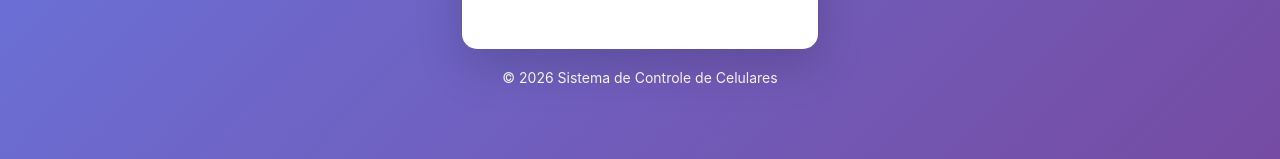
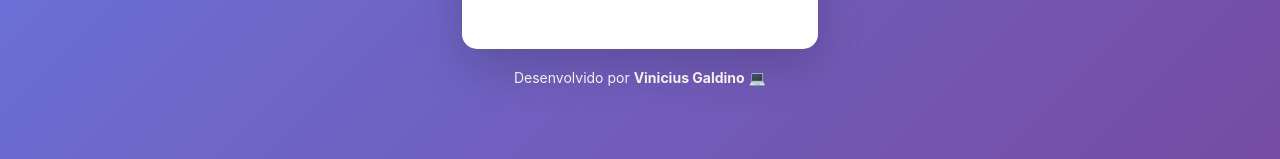
Before and after one commit to vgnzo/Sistema-controle-celulares, a React (Create React App) app in the folder frontend/: page / in a window 1280 px wide. Shown: the part 629-788 px from the top of the page. Built offline with nearby package versions, Linux system fonts and the light colour scheme.

Commit message:
feat: Adicionar créditos no rodapé do login

```diff
--- a/frontend/src/pages/Login.js
+++ b/frontend/src/pages/Login.js
@@ -148,12 +148,12 @@ setErro('');
               </div>
             </div>
 
-            {/* Rodapé */}
-            <div className="text-center mt-3">
-              <small className="text-white">
-                © 2026 Sistema de Controle de Celulares
-              </small>
-            </div>
+           {/* Rodapé */}
+<div className="text-center mt-3">
+  <small className="text-white">
+    Desenvolvido por <strong>Vinicius Galdino</strong> 💻
+  </small>
+</div>
           </div>
         </div>
       </div>
```
